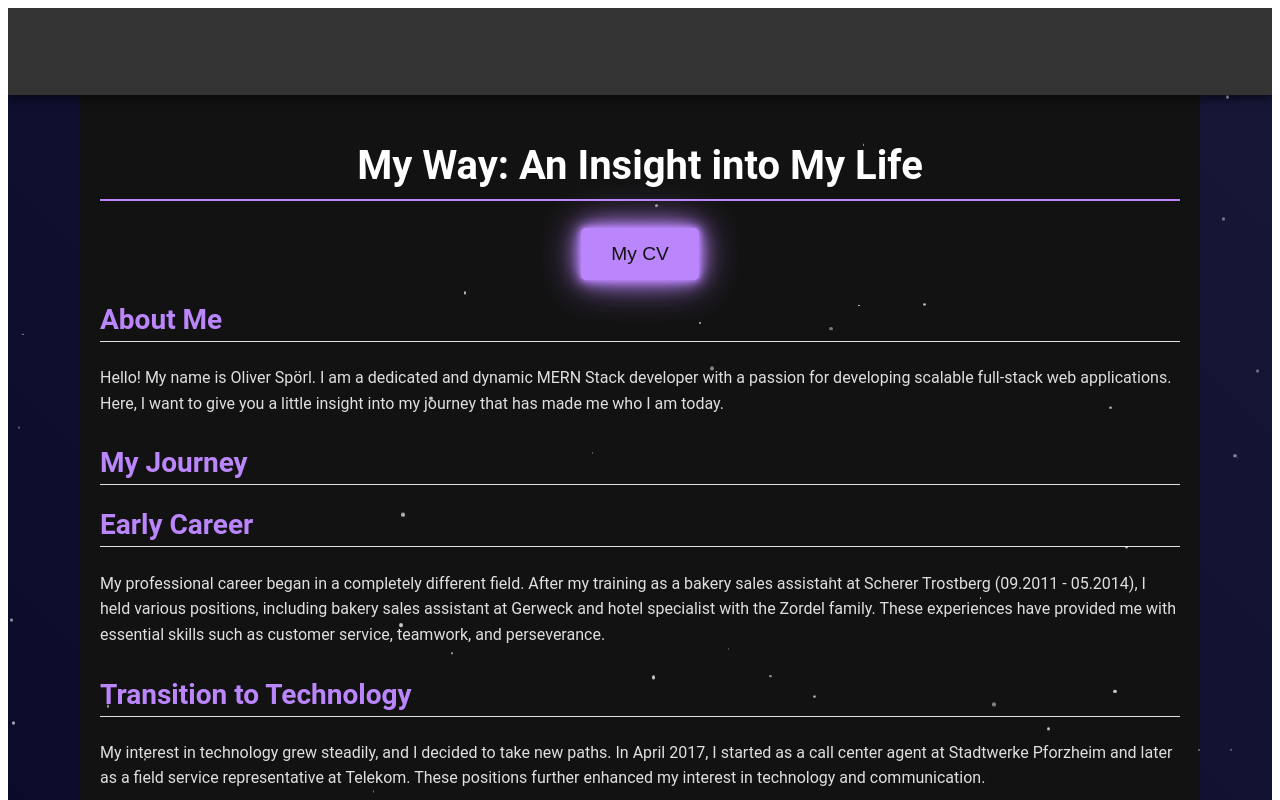
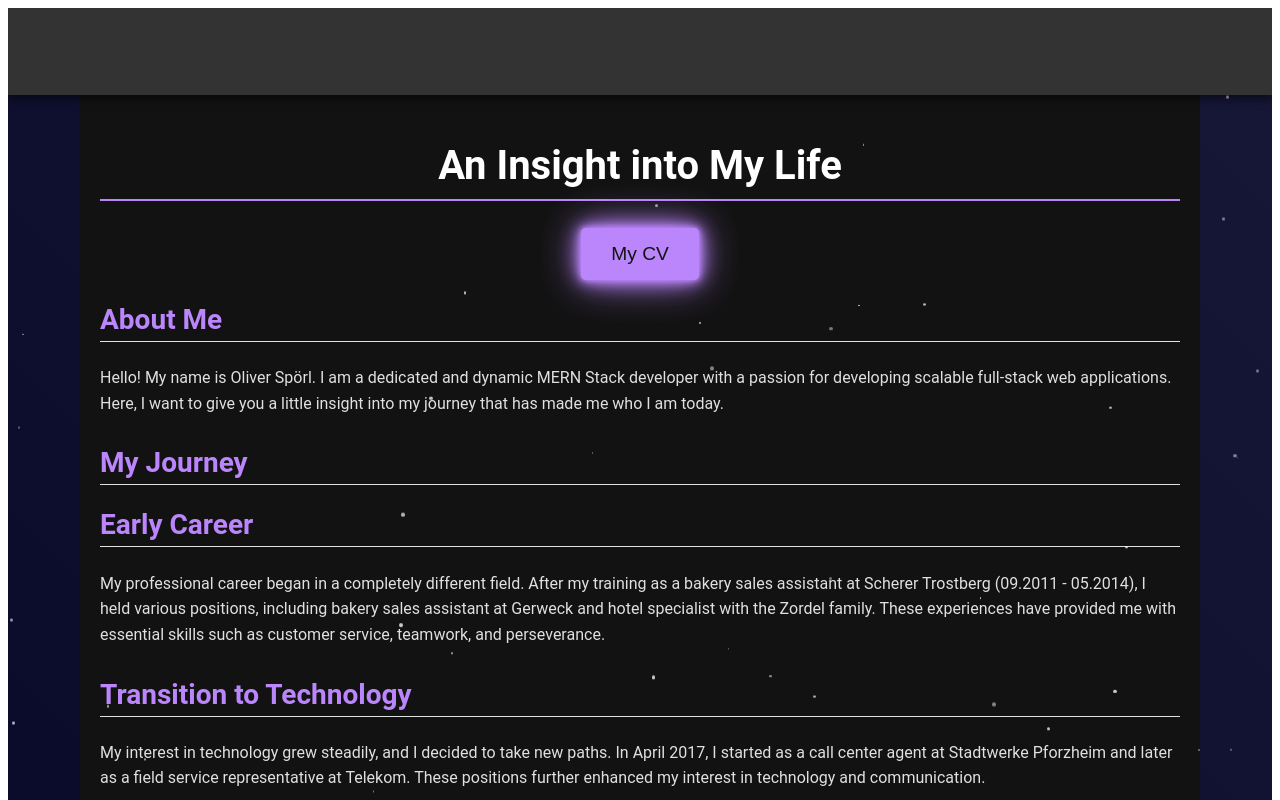
Before and after one commit to Oliverwebdev/Final-Portfolio, a React (Vite) app: page /my-way in a window 1280 px wide. Shown: the top 800 px of the page. Built offline with nearby package versions, Linux system fonts and the light colour scheme.

Commit message:
some optic fixes

```diff
--- a/src/components/NavBar.jsx
+++ b/src/components/NavBar.jsx
@@ -176,7 +176,7 @@ function NavBar() {
           $isHovered={hoveredIndex === 1}
         >
           <StyledLink to="/my-way" onClick={closeMenu}>
-            My Way
+            My Journey
           </StyledLink>
         </Li>
         <Li
--- a/src/sites/MyWay.jsx
+++ b/src/sites/MyWay.jsx
@@ -159,7 +159,7 @@ const Button = styled.button`
 function MyWay() {
   return (
     <Container>
-      <Title>My Way: An Insight into My Life</Title>
+      <Title>An Insight into My Life</Title>
       <ButtonContainer>
         <Button onClick={() => window.open('Lebenslauf.pdf', '_blank')}>My CV</Button>
       </ButtonContainer>
```
